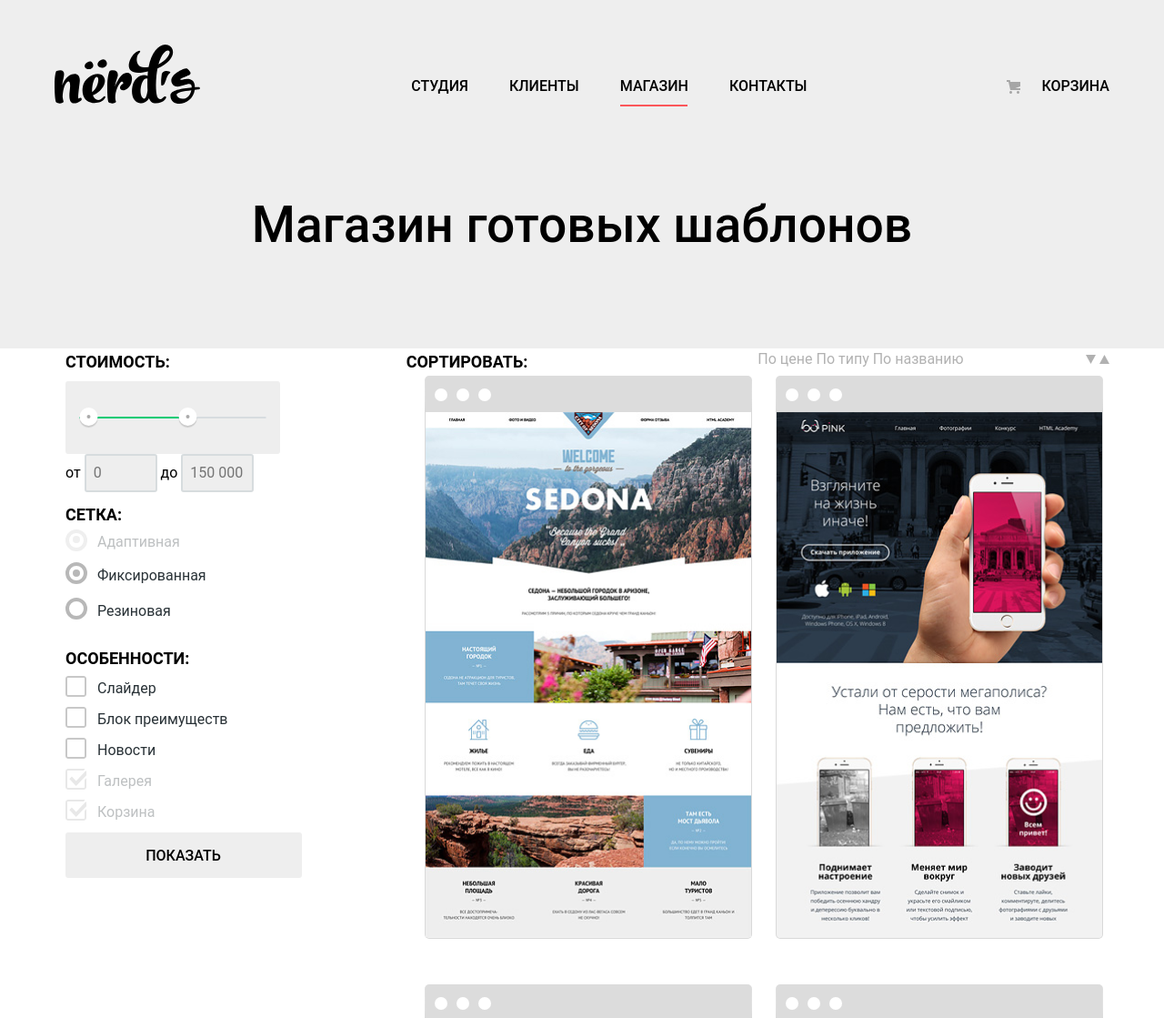
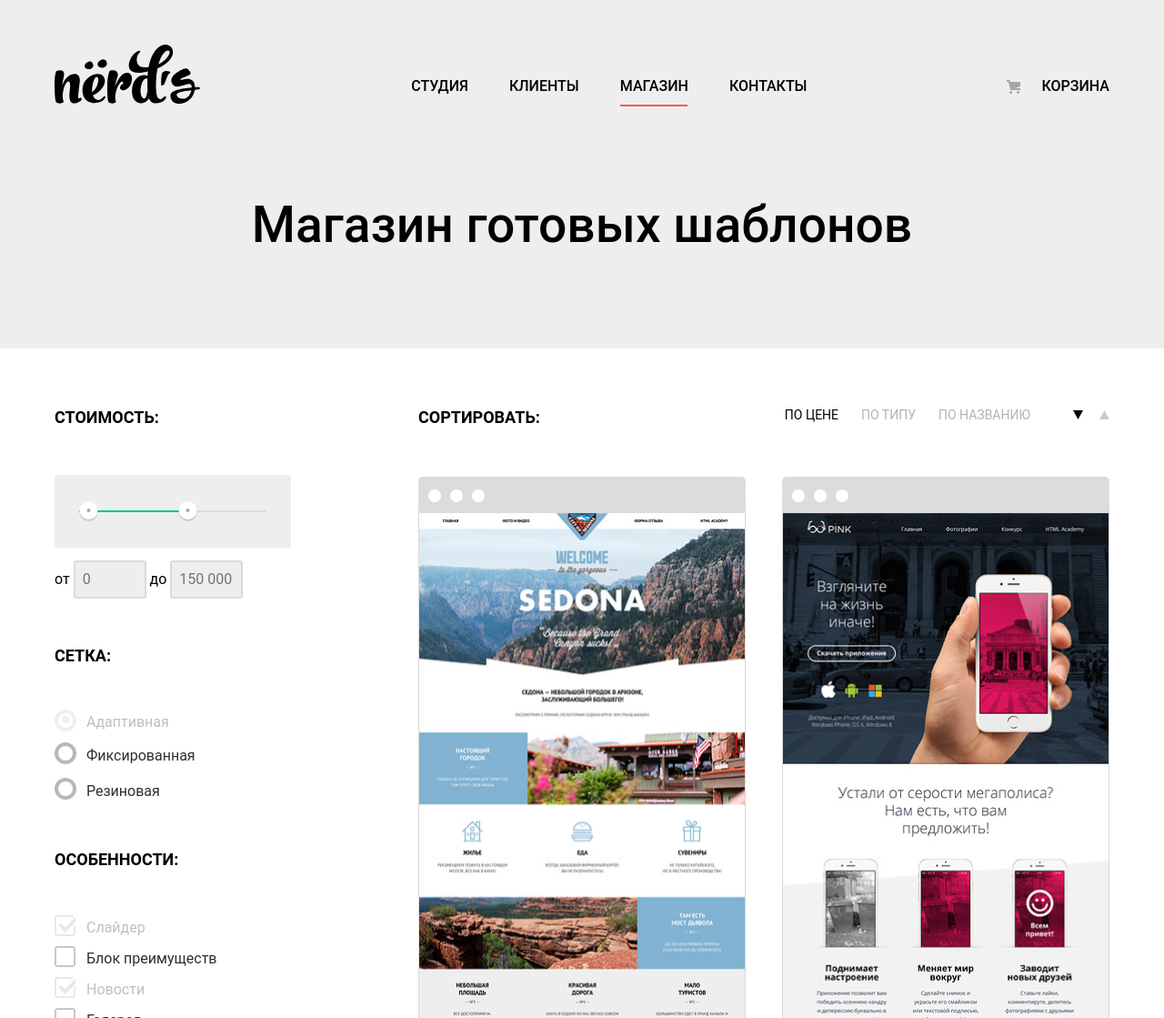
Before and after one commit to Mishelinus/nerds, a PHP site: page /catalog.html in a window 1280 px wide. Shown: the top 1119 px of the page at 91% size. Run offline with PHP 8.4, Linux system fonts and the light colour scheme; some web fonts are replaced.

Commit message:
Добавил grid сетку, исправил мелкие косяки

```diff
--- a/catalog.html
+++ b/catalog.html
@@ -34,12 +34,12 @@
       </nav>
     </div>
   </header>
-  <main class="page-main">
-    <div class="page-main__header">
+  <main class="page-catalog">
+    <div class="page-catalog__header">
       <h1>Магазин готовых шаблонов</h1>
     </div>
-<div class="wrap-catalog container">
-      <section class="page-main__filter">
+    <div class="container">
+      <section class="page-catalog__filter">
         <h2 class="visually-hidden">Фильтр шаблонов</h2>
         <form class="filter" action="https://echo.htmlacademy.ru" method="get">
           <fieldset>
@@ -71,7 +71,7 @@
 
               </li>
               <li class="list-radio__item">
-                <input class="list-radio__input" type="radio" name="grid" value="fixed" id="fixeds" checked>
+                <input class="list-radio__input" type="radio" name="grid" value="fixed" id="fixeds">
                 <label class="list-radio__label" for="fixeds">Фиксированная
                 </label>
               </li>
@@ -86,7 +86,8 @@
             <legend>Особенности:</legend>
             <ul class="filter__list-checkbox list-checkbox">
               <li class="list-checkbox__item">
-                <input class="list-checkbox__input" type="checkbox" name="checkbox" value="slider" id="check-1">
+                <input class="list-checkbox__input" type="checkbox" name="checkbox" value="slider" id="check-1" checked
+                  disabled>
                 <label class="list-checkbox__label" for="check-1"> Слайдер </label>
               </li>
               <li class="list-checkbox__item">
@@ -95,19 +96,18 @@
               </li>
               <li class="list-checkbox__item">
 
-                <input class="list-checkbox__input" type="checkbox" name="checkbox" value="news" id="check-3">
+                <input class="list-checkbox__input" type="checkbox" name="checkbox" value="news" id="check-3" checked
+                  disabled>
                 <label class="list-checkbox__label" for="check-3"> <span>Новости</span></label>
               </li>
               <li class="list-checkbox__item">
 
-                <input class="list-checkbox__input" type="checkbox" name="checkbox" value="galery" id="check-4" checked
-                  disabled>
+                <input class="list-checkbox__input" type="checkbox" name="checkbox" value="galery" id="check-4" >
                 <label class="list-checkbox__label" for="check-4"> Галерея </label>
               </li>
               <li class="list-checkbox__item">
 
-                <input class="list-checkbox__input" type="checkbox" name="checkbox" value="basket" id="check-5" disabled
-                  checked>
+                <input class="list-checkbox__input" type="checkbox" name="checkbox" value="basket" id="check-5" >
                 <label class="list-checkbox__label" for="check-5"> Корзина</label>
               </li>
             </ul>
@@ -115,14 +115,15 @@
           </fieldset>
         </form>
       </section>
-      <section class="catalog">
+
       <h2 class="visually-hidden">Каталог шаблонов</h2>
-        <div class="catalog__header sort-catalog">
+      <div class="page-catalog__result">
+        <div class="sort-catalog">
           <p class="sort-catalog__title">Сортировать:</p>
           <div class="sort-catalog__wrap">
             <ul class="sort-catalog__type">
               <li class="sort-type">
-                <a href="#" class="sort-type__link">
+                <a class="sort-type__link">
                   По цене
                 </a>
               </li>
@@ -139,7 +140,7 @@
             </ul>
             <ul class="sort-direction">
               <li class="sort-direction__item">
-                <a href="#" class="sort-direction__link" title="Сортировать по убыванию">
+                <a class="sort-direction__link" title="Сортировать по убыванию">
                   <svg width="11" height="10" viewBox="0 0 11 10" fill="none" xmlns="http://www.w3.org/2000/svg">
                     <path d="M5.5 10L0 0H11" />
                   </svg>
@@ -155,16 +156,16 @@
             </ul>
           </div>
         </div>
-        <ul class="catalog-list">
-          <li class="catalog-list__item card-product">
+
+        <article class="card-product">
           <div class="card-product__browse">
             <span></span>
           </div>
           <div class="card-product__img">
             <picture>
               <source srcset="img/templates/sedona_template.png">
-                <img class="card-product__image" src="img/templates/sedona_template.png" alt="Template Sedona"
-                  width="358" height="578">
+              <img class="card-product__image" src="img/templates/sedona_template.png" alt="Template Sedona" width="358"
+                height="578">
             </picture>
           </div>
 
@@ -177,8 +178,8 @@
             </div>
             <a class="card-product__btn btn btn-red" href="#">9 900 р</a>
           </div>
-          </li>
-          <li class="catalog-list__item card-product">
+        </article>
+        <article class="card-product">
           <div class="card-product__browse">
             <span></span>
           </div>
@@ -194,8 +195,8 @@
             </div>
             <a class="card-product__btn btn" href="#">9 900 р</a>
           </div>
-          </li>
-          <li class="catalog-list__item card-product">
+        </article>
+        <article class="card-product">
           <div class="card-product__browse">
             <span></span>
           </div>
@@ -211,8 +212,8 @@
             </div>
             <a class="card-product__btn btn" href="#">9 900 р</a>
           </div>
-          </li>
-          <li class="catalog-list__item card-product">
+        </article>
+        <article class="card-product">
           <div class="card-product__browse">
             <span></span>
           </div>
@@ -228,8 +229,8 @@
             </div>
             <a class="card-product__btn btn" href="#">9 900 р</a>
           </div>
-          </li>
-          <li class="catalog-list__item card-product">
+        </article>
+        <article class="card-product">
           <div class="card-product__browse">
             <span></span>
           </div>
@@ -245,8 +246,8 @@
             </div>
             <a class="card-product__btn btn" href="#">9 900 р</a>
           </div>
-          </li>
-          <li class="catalog-list__item  card-product">
+        </article>
+        <article class="card-product">
           <div class="card-product__browse">
             <span></span>
           </div>
@@ -262,8 +263,8 @@
             </div>
             <a class="card-product__btn btn" href="#">9 900 р</a>
           </div>
-          </li>
-        </ul>
+        </article>
+
         <ul class="pagination">
           <li class="pagination__item"><a class="pagination-link">1</a></li>
           <li class="pagination__item">
@@ -276,8 +277,10 @@
             <a class="pagination-link pagination__btn btn" href="#">Следующая</a>
           </li>
         </ul>
-      </section>
       </div>
+
+    </div>
+  </main>
   <section class="map">
     <h2 class="visually-hidden"> Как нас найти</h2>
     <img src="img/map/map.jpg" alt="карта" height="416">
@@ -296,7 +299,6 @@
       </div>
     </div>
   </section>
-  </main>
   <footer class="main-footer">
 
     <div class="container">
--- a/css/style.css
+++ b/css/style.css
@@ -73,10 +73,10 @@ a {
   text-decoration: none;
   color: var(--basic-black);
 }
-img {
-  /* max-width: 100%; */
+/* img {
+   max-width: 100%;
    height: auto;
-}
+} */
 
 .visually-hidden {
   position: absolute;
@@ -830,23 +839,33 @@ background: var(--social-gradient--hover);
 
 /*  page catalog */
 
-.page-main__header {
+.page-catalog .container {
+  display: grid;
+  grid-template-columns: 260px 2fr;
+  grid-template-rows: auto auto ;
+  align-content: start;
+  column-gap: 140px;
+
+}
+
+.page-catalog__header {
+   grid-column: 1/-1;
   background-color: var(--grey-light);
   padding-top: 78px;
+  margin-bottom: 61px;
+
 }
-.page-main__header h1 {
-  margin: 0;
+.page-catalog__header h1 {
   padding-bottom: 108px;
-  text-align: center;
   font-weight: 500;
   font-size: 55px;
   line-height: 55px;
   color: var(--basic-black);
+  width: 1160px;
+  margin: 0 auto;
+  text-align: center;
 }
-   .wrap-catalog {
-     display: grid;
-     grid-template-columns: 1fr 2fr;
-   }
+
 
 /*   Filter  */
 .filter-range {
@@ -855,6 +874,7 @@ background: var(--social-gradient--hover);
   position: relative;
  background: var(--grey-light);
 border-radius: 3px;
+margin-bottom: 14px;
 
 }
 .filter-range__input {
@@ -910,20 +930,26 @@ box-sizing: border-box;
 
 }
 
-.sort-type {
-  list-style-type: none;
-}
 .sort-direction {
   list-style-type: none;
 }
 /*  filter */
 
-.page-main__filter {
+.page-catalog__filter {
+  grid-row: 1/6;
   max-width: 260px;
+  grid-column: 1/2;
 }
 .filter fieldset {
   border: none;
+  box-sizing: border-box;
+  padding: 0;
+  margin-bottom: 48px;
 }
+.filter fieldset:last-child {
+  margin-bottom: 0;
+}
+
 
 .filter legend {
   font-weight: 700;
@@ -931,6 +957,7 @@ box-sizing: border-box;
   line-height: 30px;
   color: var(--basic-black);
   text-transform: uppercase;
+  margin-bottom: 48px;
 }
 .filter__min-price,
 .filter__max-price {
@@ -978,6 +1005,9 @@ box-sizing: border-box;
 }
 .list-radio__item {
   margin-bottom: 15px;
+}
+.list-radio__item:last-child {
+  margin-bottom: 0;
 }
 .list-radio__input {
   display: none;
@@ -1035,6 +1065,7 @@ box-sizing: border-box;
 /*  Checkbox */
 .filter__list-checkbox {
   list-style-type: none;
+  margin-bottom: 48px;
 }
 .list-checkbox__item {
   margin-bottom: 10px;
@@ -1103,56 +1134,71 @@ box-sizing: border-box;
 
 /* */
 
-/* catalog-list */
-
-.catalog {
-  display: grid;
-  grid-template-rows: auto 1fr auto;
-}
-.sort-catalog {
+.page-catalog__result {
 display: grid;
 grid-template-columns: 1fr 1fr;
+grid-template-rows: 50px auto auto auto 50px;
+column-gap: 40px;
+row-gap: 30px;
+}
+
+.sort-catalog {
+  grid-column: 1/3;
+  display: flex;
   text-align: right;
+  margin-bottom: 48px;
+  justify-content: space-between;
+
 }
 
 .sort-catalog__title {
-  justify-self: start;
+
   font-weight: 700;
   font-size: 18px;
   line-height: 30px;
   color: var(--basic-black);
   text-transform: uppercase;
-  display: inline;
+
 }
 .sort-catalog__wrap {
   display: flex;
-  justify-content: space-between;
+
+  padding-left: 20px;
 }
 .sort-catalog__type {
-  justify-self: start;
-  display: inline;
+display: flex;
+flex-wrap: wrap;
+margin-right: 47px;
+text-transform: uppercase;
+list-style-type: none;
+}
 
-}
-.sort-type {
- display: inline;
+/* .sort-type {
+ display: flex;
+} */
 
+.sort-type + .sort-type {
+  margin-left: 25px;
 }
 
 .sort-direction {
-  display: inline;
-  width: 40px;
+  display: flex;
 }
 
-.sort-direction__item {
-  display: inline;
+.sort-direction__item + .sort-direction__item {
+  margin-left: 18px;
 }
-
 
 .sort-type__link {
    font: inherit;
+   font-size: 14px;
  line-height: 18px;
  color: var(--basic-black);
   opacity: 0.3;
+}
+.sort-direction__link svg{
+  fill: var(--basic-black);
+  opacity: 0.2;
 }
 
 .sort-direction__link:hover svg,
@@ -1160,33 +1206,19 @@ box-sizing: border-box;
   opacity: 0.6;
 }
 
-.sort-direction__link:active svg,
-.sort-direction__link:focus svg,
-.sort-type__link:active,
-.sort-type__link:focus {
-  fill: var(--basic-black);
+.sort-type__link:not([href]) {
+  opacity: 1;
 }
-
-.sort-direction__link svg{
-  fill: var(--basic-black);
-  opacity: 0.3;
+.sort-direction__link:not([href]) svg {
+  opacity: 1;
 }
-
 /* sort end */
 
-.catalog-list {
-  display: grid;
-  grid-template-columns: 1fr 1fr;
-  grid-template-rows: 1fr 1fr 1fr;
-  list-style-type: none;
-}
+
 .card-product {
   width: 360px;
   position: relative;
-  display: inline-block;
-  margin-bottom: 50px;
   background: var(--card-product);
-  margin-left: 20px;
   border: 1px solid var(--box-shadow);
   box-sizing: border-box;
   border-radius: 5px;
--- a/index.html
+++ b/index.html
@@ -213,9 +213,9 @@
           </div>
         </section>
   </main>
+  <footer class="main-footer">
 
-
-  <footer class="main-footer">
+    <div class="container">
       <section class="social">
         <h3 class="visually-hidden"> Мы в социальных сетях</h3>
         <ul class="social__list">
@@ -252,7 +252,7 @@
           <p>Скидка 10% для друзей из социальных сетей.</p>
         </div>
       </section>
-
+    </div>
   </footer>
   <section class="modal">
     <h3>Напишите нам</h3>
```
Also changed, not shown: other parts of css/style.css (+21 -8 lines). Lines whose indentation alone changed are shown as unchanged.
